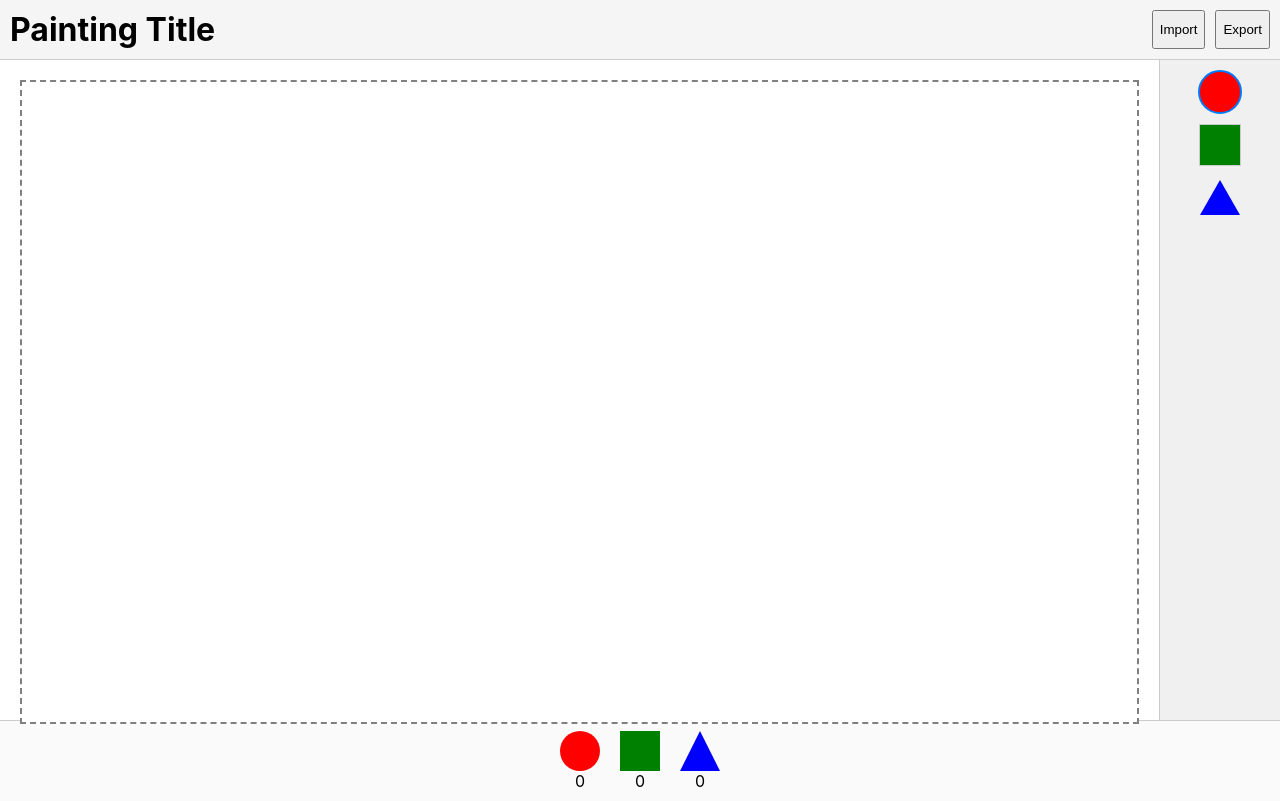
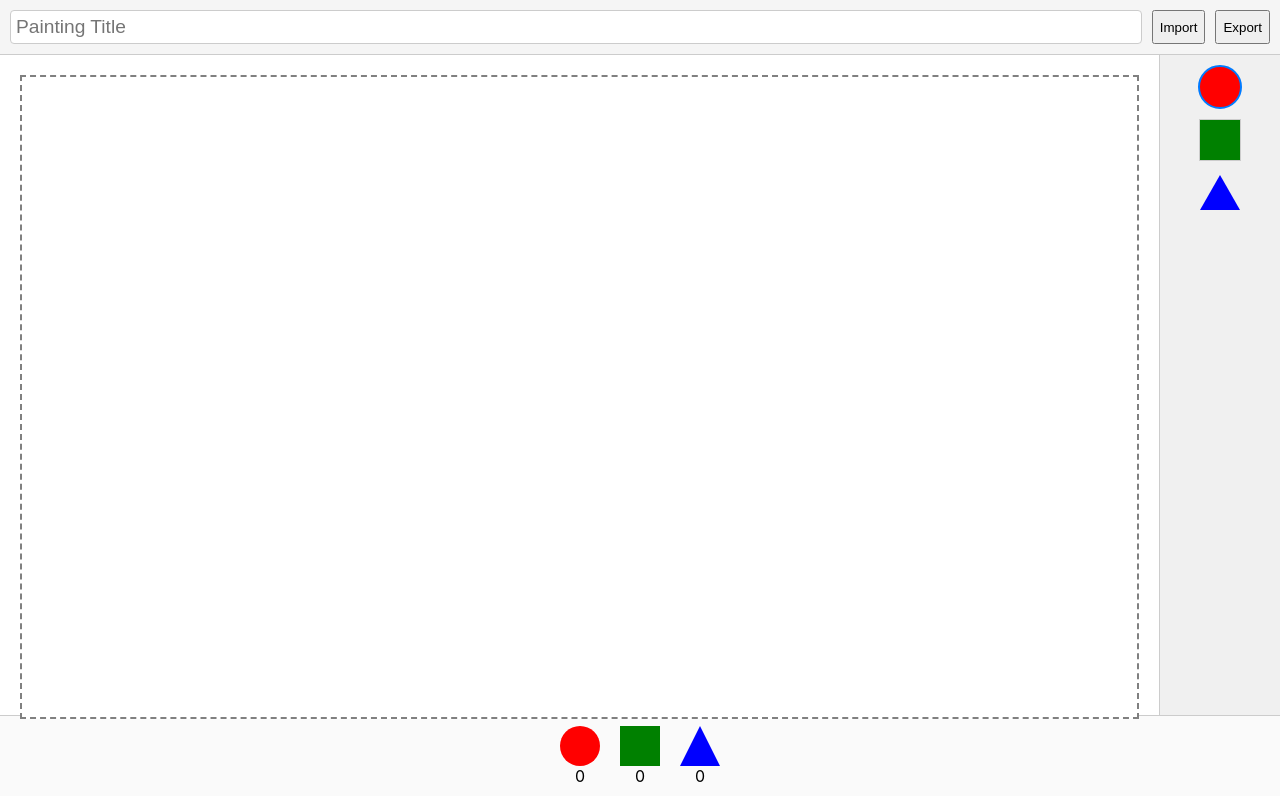
Before and after one commit to avacyrus10/paint-app, a React (Create React App) app: page / in a window 1280 px wide. Built offline with nearby package versions, Linux system fonts and the light colour scheme.

Commit message:
make the title writable

```diff
--- a/src/App.tsx
+++ b/src/App.tsx
@@ -7,6 +7,7 @@ import ShapeStatsBar from './components/ShapeStatsBar';
 const App: React.FC = () => {
   const [selectedTool, setSelectedTool] = useState<'circle' | 'square' | 'triangle'>('circle');
   const [shapes, setShapes] = useState<Shape[]>([]);
+  const [title, setTitle] = useState<string>('');
 
   const handleImport = (newShapes: Shape[]) => {
     setShapes(newShapes);
@@ -14,14 +15,22 @@ const App: React.FC = () => {
 
   return (
     <div>
-      <Header shapes={shapes} onImport={handleImport} />
+      <Header
+        shapes={shapes}
+        title={title}
+        onTitleChange={setTitle}
+        onImport={handleImport}
+      />
       <div style={styles.main}>
         <Canvas
           selectedTool={selectedTool}
           shapes={shapes}
           setShapes={setShapes}
         />
-        <Sidebar selectedTool={selectedTool} onSelectTool={setSelectedTool} />
+        <Sidebar
+          selectedTool={selectedTool}
+          onSelectTool={setSelectedTool}
+        />
       </div>
       <ShapeStatsBar shapes={shapes} />
     </div>
--- a/src/components/Header.tsx
+++ b/src/components/Header.tsx
@@ -3,20 +3,22 @@ import { Shape } from './Canvas';
 
 interface HeaderProps {
   shapes: Shape[];
+  title: string;
+  onTitleChange: (newTitle: string) => void;
   onImport: (shapes: Shape[]) => void;
 }
 
-const Header: React.FC<HeaderProps> = ({ shapes, onImport }) => {
+const Header: React.FC<HeaderProps> = ({ shapes, title, onTitleChange, onImport }) => {
   const fileInputRef = useRef<HTMLInputElement>(null);
 
   const handleExport = () => {
-    const data = JSON.stringify(shapes, null, 2);
+    const data = JSON.stringify({ title, shapes }, null, 2);
     const blob = new Blob([data], { type: 'application/json' });
     const url = URL.createObjectURL(blob);
     const link = document.createElement('a');
 
     link.href = url;
-    link.download = 'drawing.json';
+    link.download = `${title || 'drawing'}.json`;
     link.click();
   };
 
@@ -28,16 +30,18 @@ const Header: React.FC<HeaderProps> = ({ shapes, onImport }) => {
 
   const handleFileChange = (e: React.ChangeEvent<HTMLInputElement>) => {
     const file = e.target.files?.[0];
-
     if (file) {
       const reader = new FileReader();
       reader.onload = () => {
         try {
           const data = JSON.parse(reader.result as string);
-          if (Array.isArray(data)) {
-            onImport(data);
+          if (Array.isArray(data.shapes)) {
+            onTitleChange(data.title || 'Untitled');
+            onImport(data.shapes);
+          } else {
+            alert('Invalid shape data');
           }
-        } catch (err) {
+        } catch {
           alert('Invalid JSON file.');
         }
       };
@@ -47,7 +51,13 @@ const Header: React.FC<HeaderProps> = ({ shapes, onImport }) => {
 
   return (
     <header style={styles.header}>
-      <h1 style={styles.title}>Painting Title</h1>
+      <input
+        type="text"
+        value={title}
+        onChange={(e) => onTitleChange(e.target.value)}
+        style={styles.titleInput}
+        placeholder="Painting Title"
+      />
       <div style={styles.buttons}>
         <button onClick={handleImportClick}>Import</button>
         <button onClick={handleExport}>Export</button>
@@ -71,8 +81,13 @@ const styles = {
     backgroundColor: '#f5f5f5',
     borderBottom: '1px solid #ccc'
   },
-  title: {
-    margin: 0
+  titleInput: {
+    fontSize: '1.2rem',
+    flexGrow: 1,
+    marginRight: '10px',
+    padding: '5px',
+    border: '1px solid #ccc',
+    borderRadius: '4px'
   },
   buttons: {
     display: 'flex',
```
